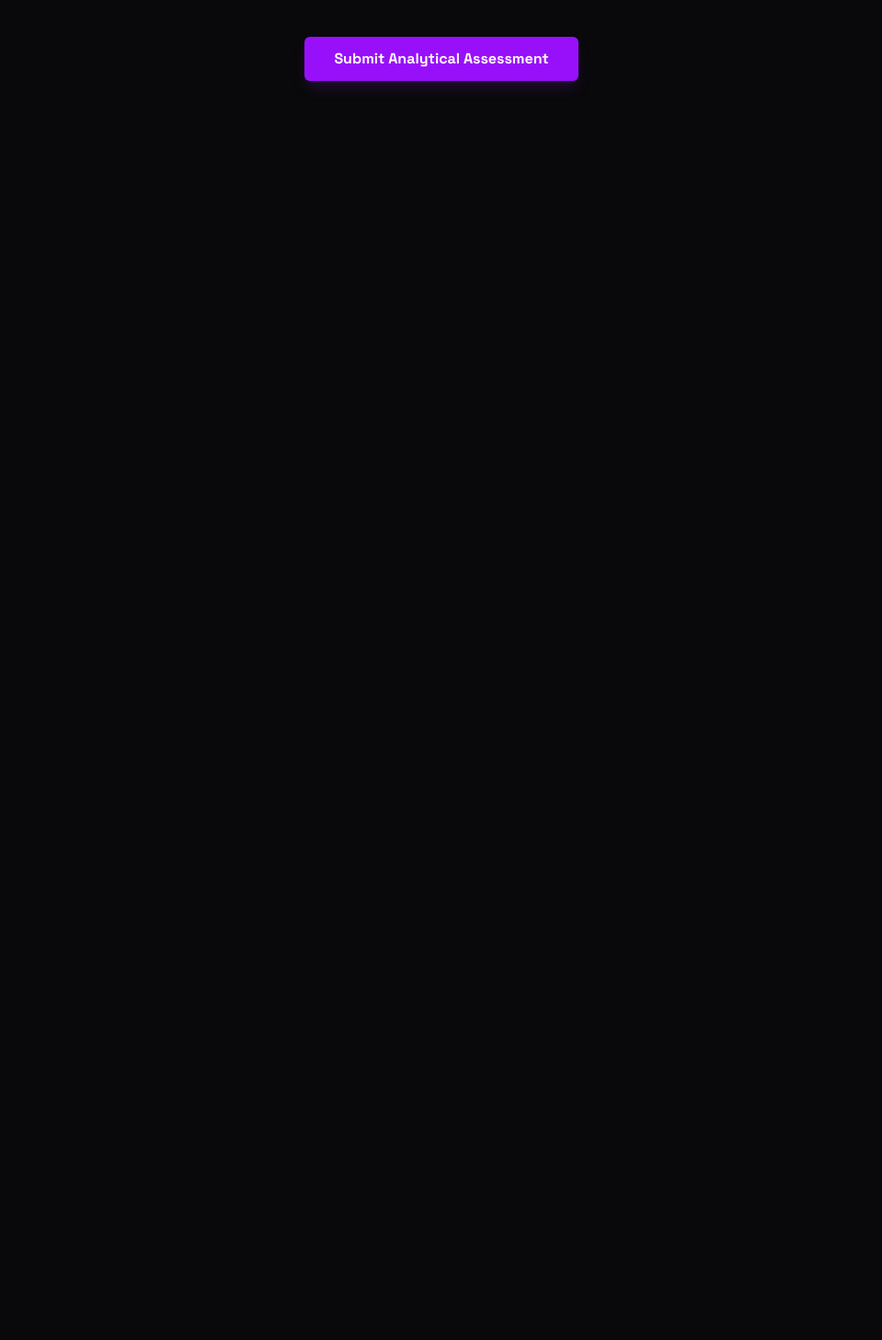
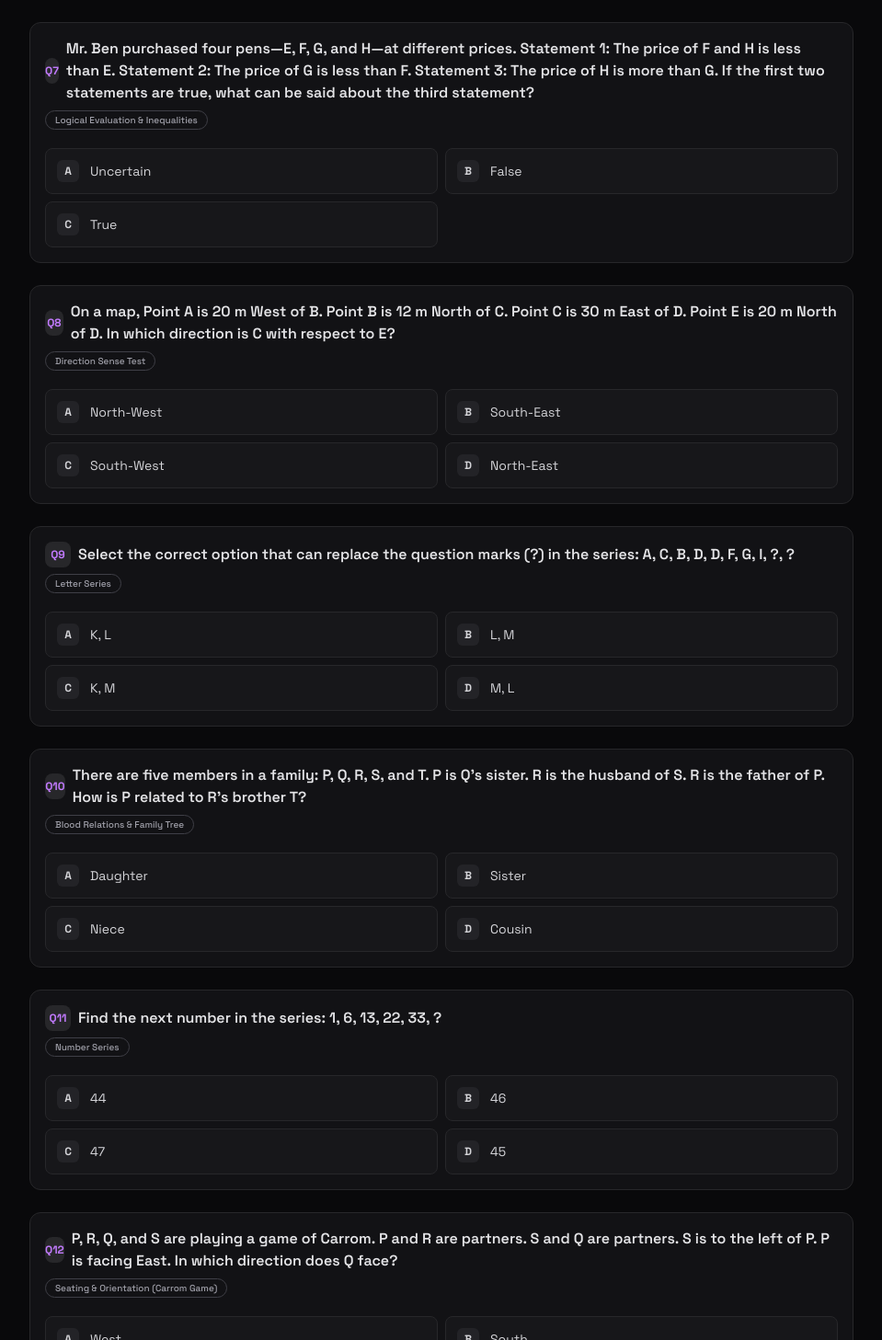
Before and after one commit to hostelconnect05-hue/practice, a Next.js app: page /analytical-ability in a window 1280 px wide. Shown: the part 1773-3230 px from the top of the page at 92% size, without its empty margins (160-1119 px from the left). Before the commit the page ends 1893 px from the top, so only its background shows below. Built offline with nearby package versions, Linux system fonts and the light colour scheme.

Commit message:
Add Section 8 Analytical Ability Questions 19 to 24 with text-based reasoning derivations

```diff
--- a/src/components/home-page-client.tsx
+++ b/src/components/home-page-client.tsx
@@ -137,7 +137,7 @@ export function HomePageClient({
               <Brain className="h-4 w-4 text-pink-400" />
               Analytical Ability
               <span className="ml-1 rounded-full bg-pink-500/20 px-2 py-0.5 text-xs font-bold text-pink-300">
-                6 Qs
+                12 Qs
               </span>
             </button>
           </div>
--- a/src/data/analytical-questions.ts
+++ b/src/data/analytical-questions.ts
@@ -89,4 +89,81 @@ export const analyticalQuestions: AnalyticalQuestion[] = [
     correctAnswer: "D",
     explanation: "All apples belong to fruits, and no fruits belong to vegetables. Therefore, no apples can be vegetables (Conclusion I follows). Conclusion II directly contradicts Statement II.",
   },
+  {
+    id: 19,
+    topic: "Logical Evaluation & Inequalities",
+    question: "Mr. Ben purchased four pens—E, F, G, and H—at different prices. Statement 1: The price of F and H is less than E. Statement 2: The price of G is less than F. Statement 3: The price of H is more than G. If the first two statements are true, what can be said about the third statement?",
+    options: [
+      { key: "A", text: "Uncertain" },
+      { key: "B", text: "False" },
+      { key: "C", text: "True" },
+    ],
+    correctAnswer: "A",
+    explanation: "From Statement 1 & 2: G < F < E and H < E. There is no given relationship between H and G (H can be greater than, equal to, or less than G). Therefore, Statement 3 cannot be determined with certainty.",
+  },
+  {
+    id: 20,
+    topic: "Direction Sense Test",
+    question: "On a map, Point A is 20 m West of B. Point B is 12 m North of C. Point C is 30 m East of D. Point E is 20 m North of D. In which direction is C with respect to E?",
+    options: [
+      { key: "A", text: "North-West" },
+      { key: "B", text: "South-East" },
+      { key: "C", text: "South-West" },
+      { key: "D", text: "North-East" },
+    ],
+    correctAnswer: "B",
+    explanation: "Let D = (0,0). C is 30 m East of D ⇒ C = (30, 0). E is 20 m North of D ⇒ E = (0, 20). Vector from E to C = (30 - 0, 0 - 20) = (+30, -20), which points East and South ⇒ South-East.",
+  },
+  {
+    id: 21,
+    topic: "Letter Series",
+    question: "Select the correct option that can replace the question marks (?) in the series: A, C, B, D, D, F, G, I, ?, ?",
+    options: [
+      { key: "A", text: "K, L" },
+      { key: "B", text: "L, M" },
+      { key: "C", text: "K, M" },
+      { key: "D", text: "M, L" },
+    ],
+    correctAnswer: "C",
+    explanation: "Two alternating series: Odd positions: A(1), B(2), D(4), G(7), ? (+1, +2, +3, +4) ⇒ 7 + 4 = 11 (K). Even positions: C(3), D(4), F(6), I(9), ? (+1, +2, +3, +4) ⇒ 9 + 4 = 13 (M). The missing pair is K, M.",
+  },
+  {
+    id: 22,
+    topic: "Blood Relations & Family Tree",
+    question: "There are five members in a family: P, Q, R, S, and T. P is Q's sister. R is the husband of S. R is the father of P. How is P related to R's brother T?",
+    options: [
+      { key: "A", text: "Daughter" },
+      { key: "B", text: "Sister" },
+      { key: "C", text: "Niece" },
+      { key: "D", text: "Cousin" },
+    ],
+    correctAnswer: "C",
+    explanation: "P is the daughter of R. T is R's brother. The daughter of a person's brother is their Niece. Thus, P is T's Niece.",
+  },
+  {
+    id: 23,
+    topic: "Number Series",
+    question: "Find the next number in the series: 1, 6, 13, 22, 33, ?",
+    options: [
+      { key: "A", text: "44" },
+      { key: "B", text: "46" },
+      { key: "C", text: "47" },
+      { key: "D", text: "45" },
+    ],
+    correctAnswer: "B",
+    explanation: "Differences between consecutive terms: 6-1=5, 13-6=7, 22-13=9, 33-22=11. The differences increase by +2 (consecutive odd numbers: 5, 7, 9, 11). Next difference = 13. Missing number = 33 + 13 = 46.",
+  },
+  {
+    id: 24,
+    topic: "Seating & Orientation (Carrom Game)",
+    question: "P, R, Q, and S are playing a game of Carrom. P and R are partners. S and Q are partners. S is to the left of P. P is facing East. In which direction does Q face?",
+    options: [
+      { key: "A", text: "West" },
+      { key: "B", text: "South" },
+      { key: "C", text: "North" },
+      { key: "D", text: "East" },
+    ],
+    correctAnswer: "C",
+    explanation: "P faces East (sitting on West side). P's left is North side, so S sits on North side facing South. S's partner Q sits opposite S on South side, facing North.",
+  },
 ];
```
